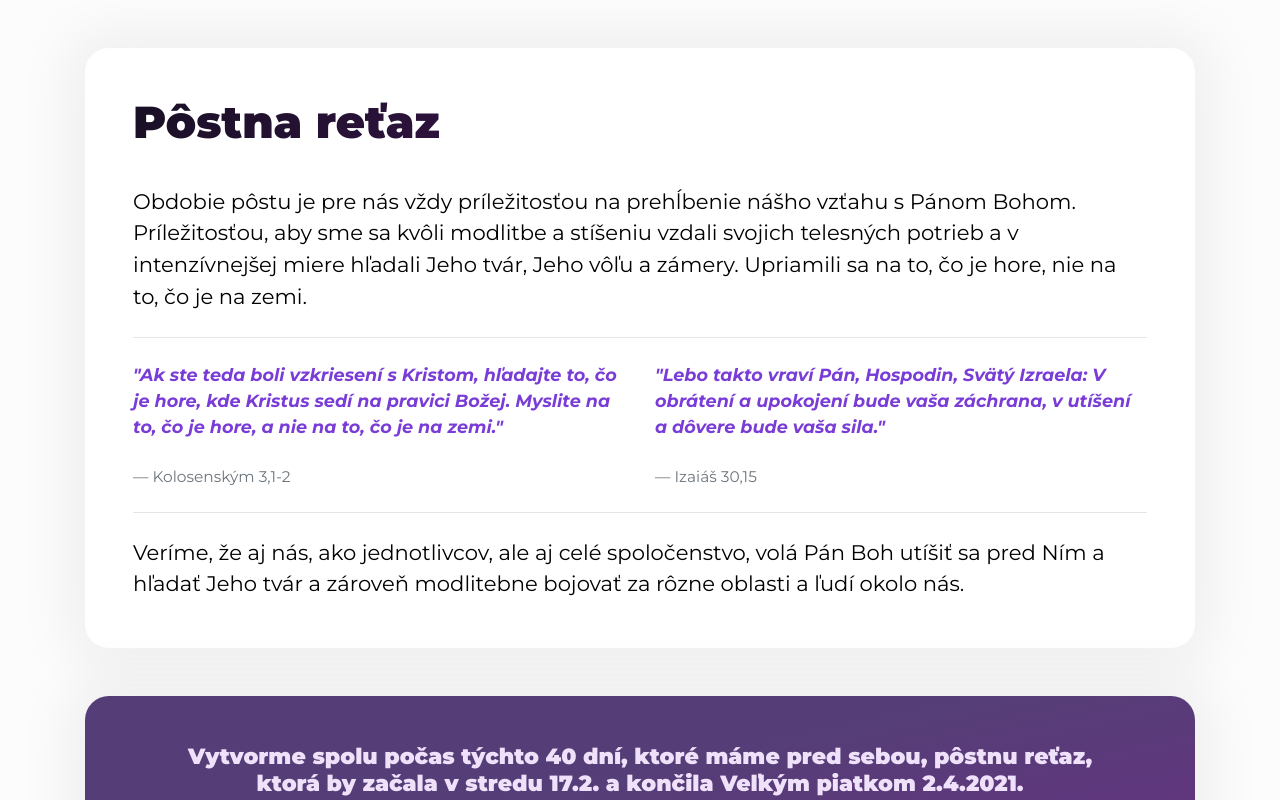
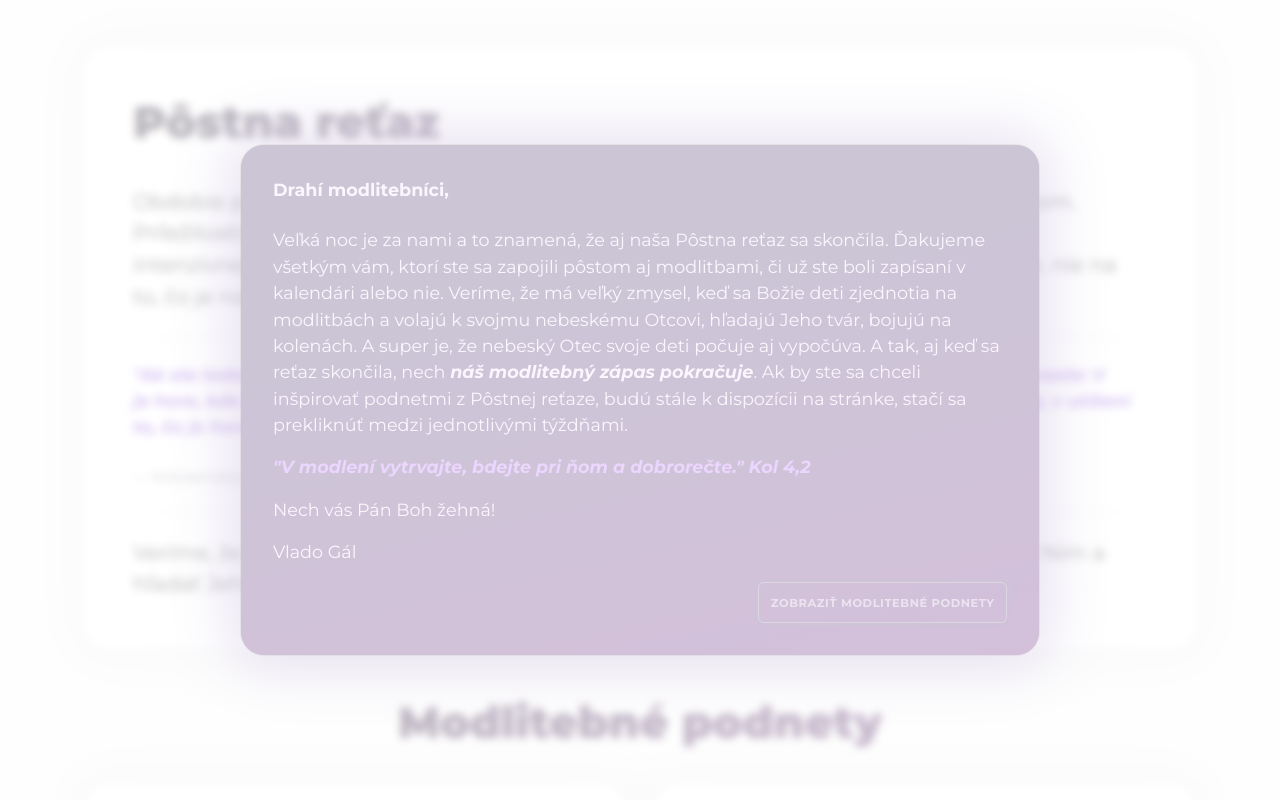
Before and after one commit to pergalsk/retaz-patmos-web, an Angular app: page / in a window 1280 px wide. Shown: the top 800 px of the page. Built offline with nearby package versions, Linux system fonts and the light colour scheme; no server answers.

Commit message:
Added: Final closing content and function modifications (intro/info modal)

```diff
--- a/src/app/app.component.html
+++ b/src/app/app.component.html
@@ -1,4 +1,4 @@
-<div class="container app-main">
+<div *ngIf="showContent" class="container app-main">
   <div class="jumbotron">
     <h1 class="display-4 mb-4">Pôstna reťaz</h1>
 
@@ -59,7 +59,7 @@
     </div>
   </div>
 
-  <div class="jumbotron negative gradient-a">
+  <!--<div class="jumbotron negative gradient-a">
     <div class="row">
       <div class="col-md">
         <h5 class="text-center mb-3">
@@ -80,17 +80,17 @@
         </p>
       </div>
     </div>
-  </div>
+  </div>-->
 
   <div class="mb-4">
     <h1 class="text-center mt-4">Modlitebné podnety</h1>
-    <p class="text-center">
+    <!--<p class="text-center">
       Nech sú pre vás inšpiráciou počas celého pôstneho obdobia, aj keď práve nie ste zapísaní v
       kalendári.
-    </p>
+    </p>-->
   </div>
 
-  <div class="row">
+  <!--<div class="row">
     <div class="col-lg">
       <div class="jumbotron">
         <p>
@@ -123,7 +123,7 @@
         </p>
       </div>
     </div>
-  </div>
+  </div>-->
 
   <!--<div class="video-container iframe">
     <iframe
@@ -137,18 +137,18 @@
     </iframe>
   </div>-->
 
-  <div class="video-container">
+  <!--<div class="video-container">
     <video width="auto" height="auto" controls controlslist="nodownload" class="video-elem">
       <source src="assets/pozdrav-chalupka.mp4" type="video/mp4" />
       Váš prehliadač nepodporuje HTML kontajner pre prehliadanie videa.
     </video>
-  </div>
+  </div>-->
 
   <div class="row mb-4">
     <div class="col-lg">
       <div
         class="jumbotron no-padding"
-        [ngClass]="{ 'negative gradient-b': panelContentIndex !== panelMenuItems.length - 1 }"
+        [ngClass]="{ '': panelContentIndex !== panelMenuItems.length - 1 }"
       >
         <app-selective-content
           [contentIndex]="panelContentIndex"
@@ -246,7 +246,7 @@
     </div>
   </div>
 
-  <h1 class="text-center">Pôstna reťaz</h1>
+  <!--<h1 class="text-center">Pôstna reťaz</h1>
 
   <p class="text-center small">
     <strong>Na jeden deň sa môžu zapísať aj viacerí</strong>, zároveň sa jeden človek môže
@@ -272,7 +272,7 @@
       [options]="calendarOptions"
       (cellAction)="onDateClick($event)"
     ></app-calendar>
-  </div>
+  </div>-->
 
   <p class="text-center small">
     © 2021 <a href="https://patmos.sk">Evanjelcký a. v. cirkevný zbor na Slovensku, Prešov</a> | PG
--- a/src/app/app.component.ts
+++ b/src/app/app.component.ts
@@ -4,6 +4,7 @@ import { Observable, zip, throwError } from 'rxjs';
 import { catchError, delay, map } from 'rxjs/operators';
 import { NgbModal, ModalDismissReasons } from '@ng-bootstrap/ng-bootstrap';
 import { ModalContentComponent } from './modal-content/modal-content.component';
+import { InfoModalComponent } from './info-modal/info-modal.component';
 
 export interface SysdateResponse {
   rfc822: string;
@@ -68,6 +69,8 @@ export class AppComponent implements OnInit {
   getCalendarError = false;
   submitError = false;
   panelContentIndex = 0;
+
+  showContent = false;
 
   panelMenuItems: PanelMenuItem[] = [
     {
@@ -202,11 +205,24 @@ export class AppComponent implements OnInit {
 
   ngOnInit(): void {
     this.getCalendarError = false;
-    this.panelContentIndex = this.panelMenuItems.length - 1;
+    // this.panelContentIndex = this.panelMenuItems.length - 1;
 
     zip(this.getDates(), this.getSysDateTime())
       .pipe(map(([rawDates, sysDateTime]) => ({ rawDates, sysDateTime })))
       .subscribe(this.handleSuccess, this.handleError); // todo: unsubscribe
+
+    const infoModalRef = this.modalService.open(InfoModalComponent, {
+      size: 'lg',
+      centered: true,
+      scrollable: true,
+      backdrop: 'static',
+      windowClass: 'negative gradient-a',
+      backdropClass: 'backdrop-light',
+    });
+
+    infoModalRef.shown.subscribe(() => {
+      this.showContent = true;
+    });
   }
 
   private generateCalendarData(rawDates: DatesResponse[]): any {
--- a/src/app/app.module.ts
+++ b/src/app/app.module.ts
@@ -29,6 +29,7 @@ import { SvgPrayComponent } from './svg/svg-pray/svg-pray.component';
 import { SvgPresidentComponent } from './svg/svg-president/svg-president.component';
 import { SvgTimeComponent } from './svg/svg-time/svg-time.component';
 import { SvgWorldComponent } from './svg/svg-world/svg-world.component';
+import { InfoModalComponent } from './info-modal/info-modal.component';
 
 @NgModule({
   declarations: [
@@ -52,6 +53,7 @@ import { SvgWorldComponent } from './svg/svg-world/svg-world.component';
     SvgPresidentComponent,
     SvgTimeComponent,
     SvgWorldComponent,
+    InfoModalComponent,
   ],
   imports: [BrowserModule, HttpClientModule, NgbModule, FormsModule, BrowserAnimationsModule],
   providers: [interceptorProviders],
--- /dev/null
+++ b/src/app/info-modal/info-modal.component.html
@@ -0,0 +1,36 @@
+<div class="modal-body">
+  <div class="mb-3">
+    <strong class="unselectable" id="modal-basic-title">Drahí modlitebníci,</strong>
+  </div>
+
+  <p>
+    Veľká noc je za nami a to znamená, že aj naša Pôstna reťaz sa skončila. Ďakujeme všetkým vám,
+    ktorí ste sa zapojili pôstom aj modlitbami, či už ste boli zapísaní v kalendári alebo nie.
+    Veríme, že má veľký zmysel, keď sa Božie deti zjednotia na modlitbách a volajú k svojmu
+    nebeskému Otcovi, hľadajú Jeho tvár, bojujú na kolenách. A super je, že nebeský Otec svoje deti
+    počuje aj vypočúva. A tak, aj keď sa reťaz skončila, nech
+    <b><em>náš modlitebný zápas pokračuje</em></b
+    >. Ak by ste sa chceli inšpirovať podnetmi z Pôstnej reťaze, budú stále k dispozícii na stránke,
+    stačí sa prekliknúť medzi jednotlivými týždňami.
+  </p>
+
+  <p>
+    <em class="bible-verse"> "V modlení vytrvajte, bdejte pri ňom a dobrorečte." Kol 4,2 </em>
+  </p>
+
+  <p>Nech vás Pán Boh žehná!</p>
+
+  <p>Vlado Gál</p>
+
+  <form name="modalButtons">
+    <div class="clearfix">
+      <button
+        (click)="passBack()"
+        type="submit"
+        class="btn btn-outline-primary btn-smaller float-right"
+      >
+        Zobraziť modlitebné podnety
+      </button>
+    </div>
+  </form>
+</div>
--- /dev/null
+++ b/src/app/info-modal/info-modal.component.ts
@@ -0,0 +1,15 @@
+import { Component } from '@angular/core';
+import { NgbActiveModal } from '@ng-bootstrap/ng-bootstrap';
+
+@Component({
+  selector: 'app-info-modal',
+  templateUrl: './info-modal.component.html',
+  styleUrls: ['./info-modal.component.scss'],
+})
+export class InfoModalComponent {
+  constructor(public activeModal: NgbActiveModal) {}
+
+  passBack(): void {
+    this.activeModal.close();
+  }
+}
--- a/src/app/panel-menu/panel-menu.component.html
+++ b/src/app/panel-menu/panel-menu.component.html
@@ -5,7 +5,7 @@
       type="button"
       class="btn btn-outline-primary btn-block btn-smaller"
     >
-      {{ menuOpened ? 'Skryť staršie podnety' : 'Zobraziť staršie podnety' }}
+      {{ menuOpened ? 'Skryť podnety z ďalších týždňov' : 'Zobraziť podnety z ďalších týždňov' }}
     </button>
   </div>
 
--- a/src/styles/common.scss
+++ b/src/styles/common.scss
@@ -104,9 +104,7 @@ ul > li {
 
 .btn {
   &.btn-outline-primary:hover {
-    &:hover {
-      //background: linear-gradient(168deg, #553e77 0%, #553e77 35%, #6e2b84 100%);
-    }
+    //background: linear-gradient(168deg, #553e77 0%, #553e77 35%, #6e2b84 100%);
   }
 
   &.btn-smaller {
@@ -117,3 +115,79 @@ ul > li {
     letter-spacing: 0.05em;
   }
 }
+
+.backdrop-light {
+  background-color: #fff;
+
+  &.show {
+    opacity: 0.7;
+  }
+}
+
+.modal.negative {
+  backdrop-filter: blur(4px);
+  // generated by: https://cssgradient.io/
+  &.gradient-a {
+    .modal-dialog {
+      .modal-content {
+        background-image: linear-gradient(168deg, #553e77 0%, #553e77 35%, #6e2b84 100%);
+      }
+    }
+  }
+
+  &.gradient-b {
+    .modal-dialog {
+      .modal-content {
+        background-image: linear-gradient(120deg, #553e77 0%, #553e77 35%, #6e2b84 100%);
+      }
+    }
+  }
+
+  .modal-dialog {
+    .modal-content {
+      color: #f0e1fa;
+      background-color: #553e77;
+      box-shadow: 0 0 62px 10px rgba(89, 46, 153, 0.49);
+      border-radius: 1.5rem;
+
+      .modal-body {
+        padding: 2rem;
+      }
+
+      h1,
+      h2,
+      h3,
+      h4,
+      h5,
+      h6 {
+        background-image: none;
+        background-size: auto;
+        -webkit-background-clip: initial;
+        -moz-background-clip: initial;
+        -webkit-text-fill-color: inherit;
+        //-moz-text-fill-color: inherit;
+      }
+
+      .bible-verse {
+        color: #bf75fc;
+      }
+
+      .btn {
+        &.btn-primary {
+          background-color: #43315e;
+        }
+
+        &.btn-outline-primary {
+          color: #bca5cc;
+          border-color: #8f77a0;
+
+          &:hover {
+            color: #f0e1fa;
+            border-color: #f0e1fa;
+            background: none;
+          }
+        }
+      }
+    }
+  }
+}
```
Also changed, not shown: src/app/info-modal/info-modal.component.scss (added), 1 other file (tests, documents, lock files or other folders).
